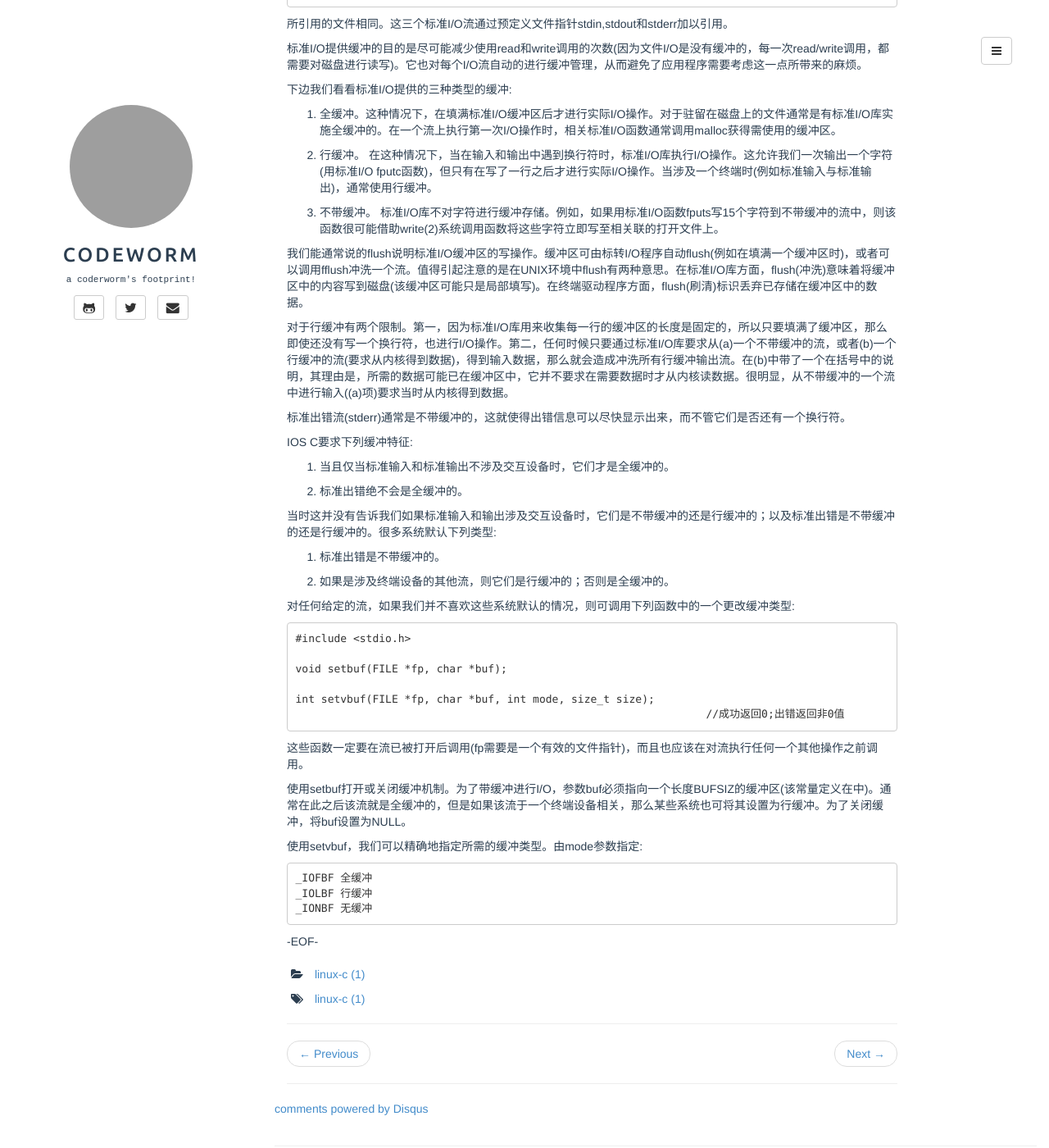
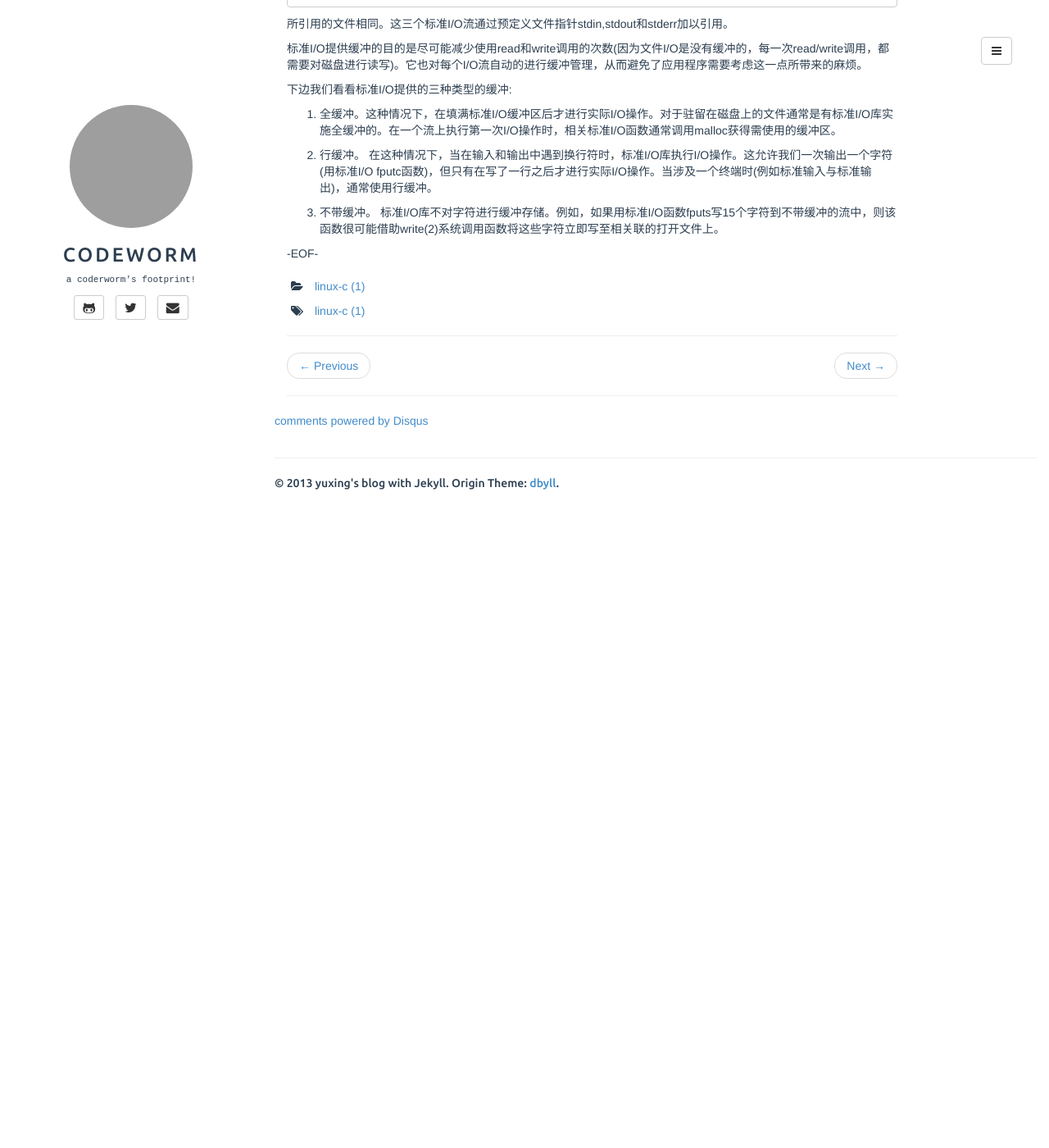
Before and after one commit to yuxingfirst/blog, a Jekyll site: the page built from _posts/linux-c/2013-12-18-standard-io-buffer.md, in a window 1280 px wide and 1400 px high, scrolled down 270 px. Shown: the whole window at 82% size. Built offline with Jekyll 4.4.1, drawn with Linux system fonts in a browser that asks for light colours; comment, search, counter and statistics services are not loaded; after the commit the page ends 900 px from its top, so only the background shows below that; grey boxes are pictures that could not be loaded.

Commit message:
Update 2013-12-18-standard-io-buffer.md

```diff
--- a/_posts/linux-c/2013-12-18-standard-io-buffer.md
+++ b/_posts/linux-c/2013-12-18-standard-io-buffer.md
@@ -25,41 +25,5 @@ description: 标准I/O缓冲类型。
 
 3. 不带缓冲。  标准I/O库不对字符进行缓冲存储。例如，如果用标准I/O函数fputs写15个字符到不带缓冲的流中，则该函数很可能借助write(2)系统调用函数将这些字符立即写至相关联的打开文件上。
 
-我们能通常说的flush说明标准I/O缓冲区的写操作。缓冲区可由标转I/O程序自动flush(例如在填满一个缓冲区时)，或者可以调用fflush冲洗一个流。值得引起注意的是在UNIX环境中flush有两种意思。在标准I/O库方面，flush(冲洗)意味着将缓冲区中的内容写到磁盘(该缓冲区可能只是局部填写)。在终端驱动程序方面，flush(刷清)标识丢弃已存储在缓冲区中的数据。
-
-对于行缓冲有两个限制。第一，因为标准I/O库用来收集每一行的缓冲区的长度是固定的，所以只要填满了缓冲区，那么即使还没有写一个换行符，也进行I/O操作。第二，任何时候只要通过标准I/O库要求从(a)一个不带缓冲的流，或者(b)一个行缓冲的流(要求从内核得到数据)，得到输入数据，那么就会造成冲洗所有行缓冲输出流。在(b)中带了一个在括号中的说明，其理由是，所需的数据可能已在缓冲区中，它并不要求在需要数据时才从内核读数据。很明显，从不带缓冲的一个流中进行输入((a)项)要求当时从内核得到数据。
-
-标准出错流(stderr)通常是不带缓冲的，这就使得出错信息可以尽快显示出来，而不管它们是否还有一个换行符。
-
-IOS C要求下列缓冲特征:
-
-1. 当且仅当标准输入和标准输出不涉及交互设备时，它们才是全缓冲的。
-
-2. 标准出错绝不会是全缓冲的。
-
-当时这并没有告诉我们如果标准输入和输出涉及交互设备时，它们是不带缓冲的还是行缓冲的；以及标准出错是不带缓冲的还是行缓冲的。很多系统默认下列类型:
-
-1. 标准出错是不带缓冲的。
-
-2. 如果是涉及终端设备的其他流，则它们是行缓冲的；否则是全缓冲的。
-
-对任何给定的流，如果我们并不喜欢这些系统默认的情况，则可调用下列函数中的一个更改缓冲类型:
-
-	#include <stdio.h>
-
-	void setbuf(FILE *fp, char *buf);
-
-	int setvbuf(FILE *fp, char *buf, int mode, size_t size);
-									//成功返回0;出错返回非0值
-
-这些函数一定要在流已被打开后调用(fp需要是一个有效的文件指针)，而且也应该在对流执行任何一个其他操作之前调用。
-
-使用setbuf打开或关闭缓冲机制。为了带缓冲进行I/O，参数buf必须指向一个长度BUFSIZ的缓冲区(该常量定义在<stdio.h>中)。通常在此之后该流就是全缓冲的，但是如果该流于一个终端设备相关，那么某些系统也可将其设置为行缓冲。为了关闭缓冲，将buf设置为NULL。
-
-使用setvbuf，我们可以精确地指定所需的缓冲类型。由mode参数指定:
-
-	_IOFBF 全缓冲
-	_IOLBF 行缓冲
-	_IONBF 无缓冲
 
 -EOF-
```
